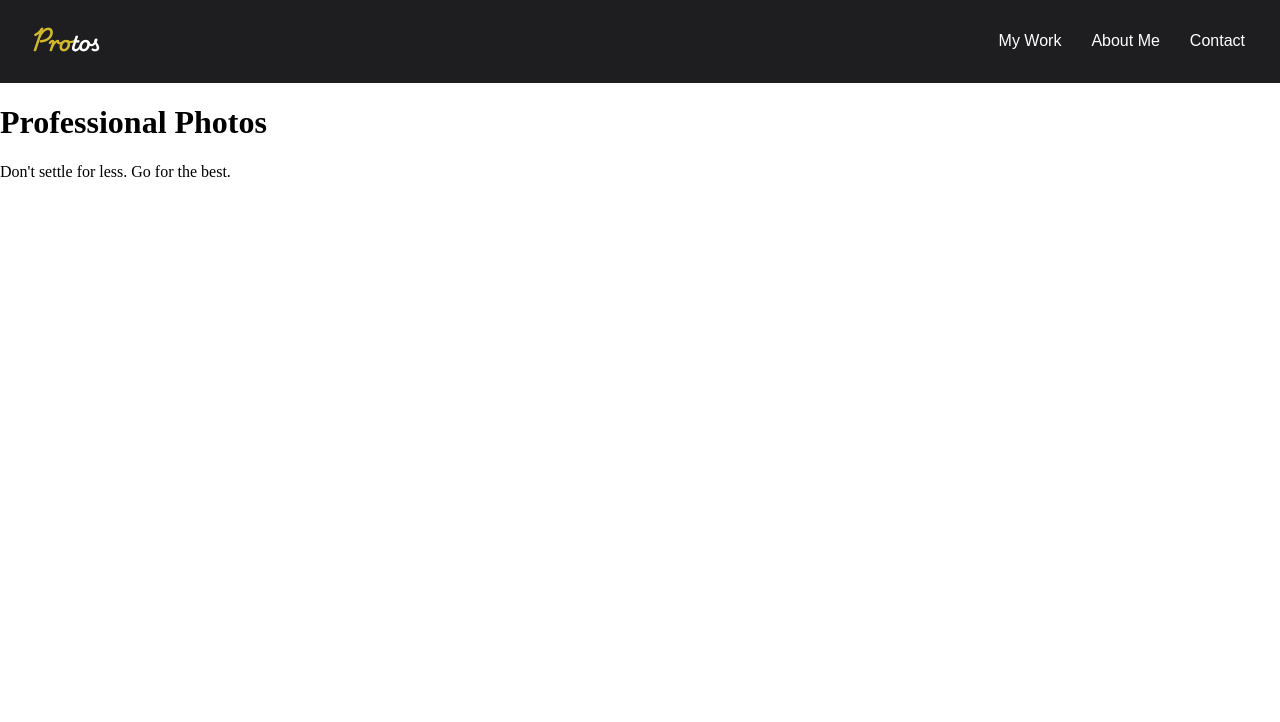
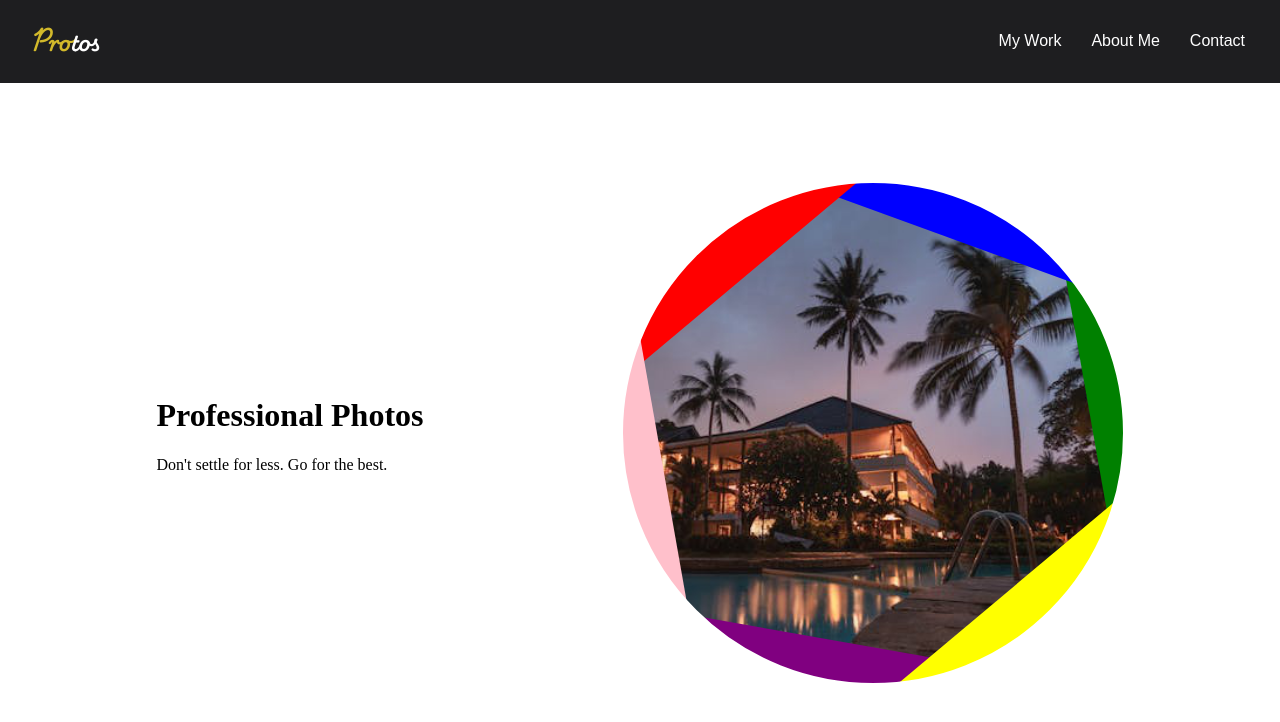
Before and after one commit to andre2xu/portfolio_photographer_portfolio, a React (Create React App) app: page / in a window 1280 px wide. Shown: the top 722 px of the page. Built offline with nearby package versions, Linux system fonts and the light colour scheme.

Commit message:
Styled the home page's teaser section.

```diff
--- a/src/sass/_HomePageStylesheet.scss
+++ b/src/sass/_HomePageStylesheet.scss
@@ -2,5 +2,102 @@
     #home-page {
         height: 100vh;
         overflow-y: auto;
+        display: flex;
+        flex-direction: column;
+
+        main {
+            display: flex;
+            flex-direction: column;
+
+            #teaser-section {
+                display: flex;
+                flex-direction: row;
+                justify-content: center;
+                align-items: center;
+                padding: 100px 0;
+
+                #camera-shutter {
+                    margin-left: 200px;
+                    width: 500px;
+                    height: 500px;
+                    position: relative;
+                    overflow: hidden;
+
+                    #lens {
+                        position: absolute;
+                        top: 0;
+                        left: 0;
+                        width: 100%;
+                        height: 100%;
+                        border-radius: 50%;
+                        outline: solid 250px #fff;
+                        z-index: 2;
+                    }
+
+                    .cover {
+                        position: absolute;
+                        z-index: 1;
+                        width: 1000px;
+                        height: 250px;
+
+                        &.n1 {
+                            background-color: red;
+                            top: 0%;
+                            left: -122%;
+                            transform: rotate(-40deg);
+                        }
+
+                        &.n2 {
+                            background-color: blue;
+                            top: -28%;
+                            left: 0;
+                            transform: rotate(20deg);
+                        }
+
+                        &.n3 {
+                            background-color: green;
+                            top: 0;
+                            left: 15%;
+                            transform: rotate(80deg);
+                        }
+
+                        &.n4 {
+                            background-color: yellow;
+                            top: 70%;
+                            left: 0;
+                            transform: rotate(-40deg);
+                        }
+
+                        &.n5 {
+                            background-color: purple;
+                            top: 95%;
+                            left: -40%;
+                            transform: rotate(10deg);
+                        }
+
+                        &.n6 {
+                            background-color: pink;
+                            top: 0;
+                            left: -123%;
+                            transform: rotate(-100deg);
+                        }
+                    }
+
+                    .teaser-image {
+                        height: 100%;
+                        width: 100%;
+                        height: inherit;
+                        width: inherit;
+                        background-position: center;
+                        background-repeat: no-repeat;
+                        background-size: cover;
+
+                        &.hide {
+                            display: none;
+                        }
+                    }
+                }
+            }
+        }
     }
 }
```
Also changed, not shown: public/index.css.
